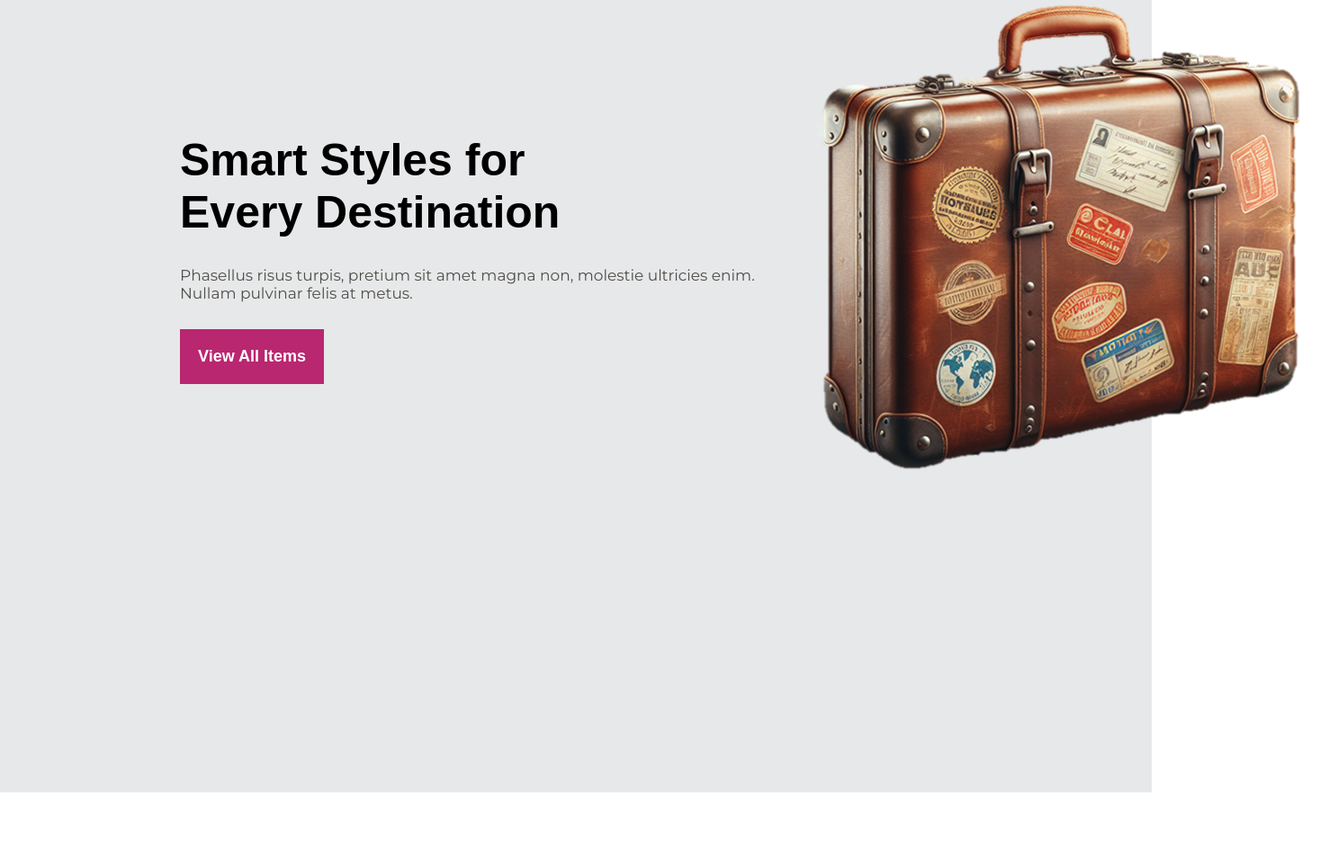
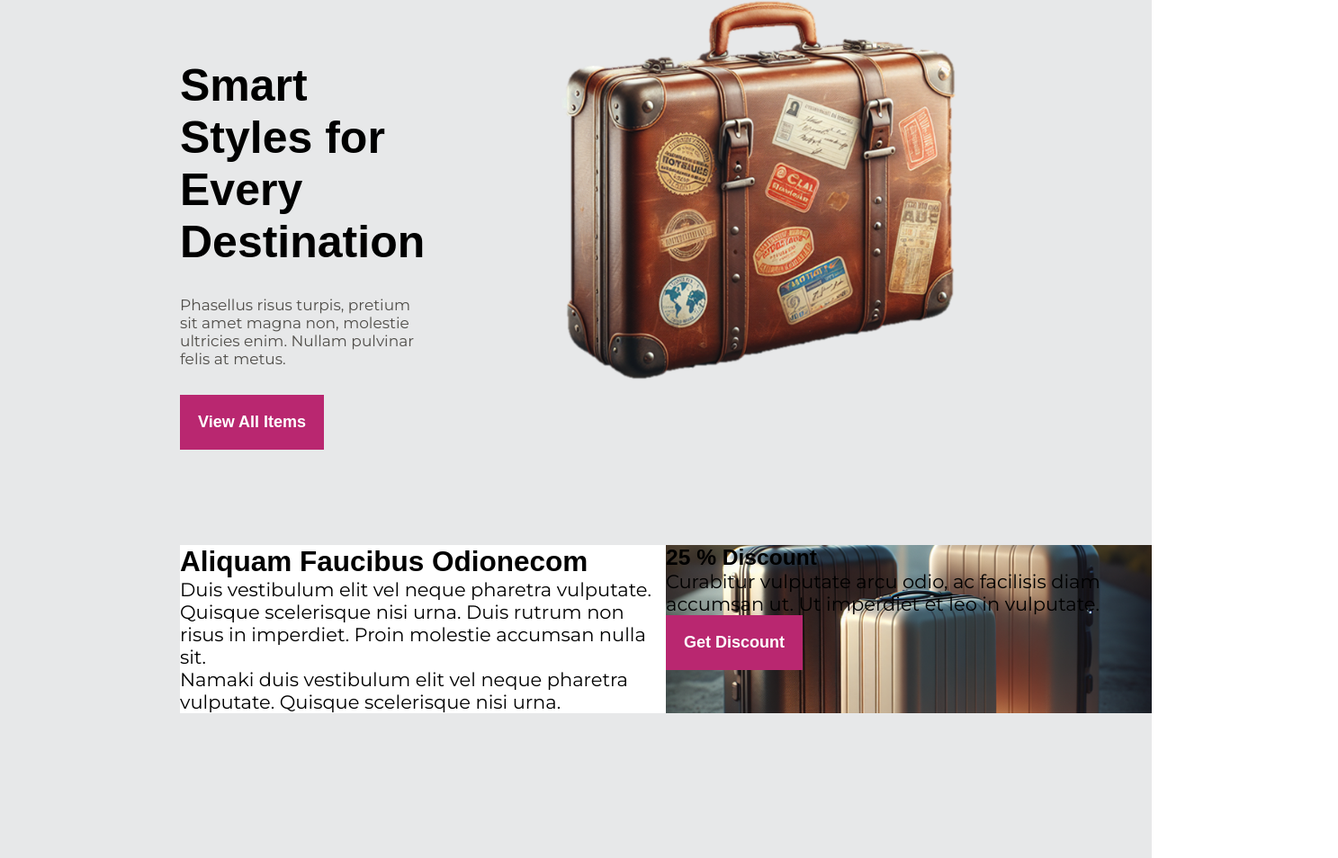
Before and after one commit to Oleg998/epam, a website built with Vite: page src/index.html in a window 1280 px wide. Shown: the part 366-1320 px from the top of the page at 90% size, 1487 px wide, since content can reach past the window. Before the commit the page ends 1247 px from the top, so only its background shows below. Built offline with nearby package versions, Linux system fonts and the light colour scheme; files whose address does not match are found by name; a web font is replaced by a local one.

Commit message:
hero_second

```diff
--- a/src/components/header.html
+++ b/src/components/header.html
@@ -1,5 +1,5 @@
 
-<header class="header">
+<header class="header container">
   <div class="header__container">
       <div class="header__social">
     <a href="https://www.facebook.com/" target="_blank" aria-label="facebook">
--- a/src/index.html
+++ b/src/index.html
@@ -9,17 +9,32 @@
 <body>
 <load src="components/header.html" />
 <main>
-   <section class="hero_section">
-        <img
+   <section class="hero_section container">
+    <div class="hero__first" >
+          <img
         src="assets/img/heroImg.png"
         srcset="assets/img/heroImg.png 1x, assets/img/heroImg2x.png 2x"
         class="hero__image"
         alt="hero"
       />
       <div class="hero__text_container">
-        <h2 class="hero__titel">Smart Styles for Every Destination </h2>
+        <h2 class="hero__title">Smart Styles for Every Destination </h2>
         <p class="hero__text" >Phasellus risus turpis, pretium sit amet magna non, molestie ultricies enim. Nullam pulvinar felis at metus.</p>
         <button class="button">View All Items</button>
+      </div>
+    </div>
+
+      <div class="hero__second">
+        <div class=" hero__info">
+            <h2>Aliquam Faucibus  Odionecom</h2>
+            <p>Duis vestibulum elit vel neque pharetra vulputate.  Quisque scelerisque nisi urna. Duis rutrum non risus in  imperdiet. Proin molestie accumsan nulla sit.</p>
+            <p>Namaki duis vestibulum elit vel neque pharetra vulputate.  Quisque scelerisque nisi urna. </p>
+        </div>
+        <div class="header__info_img">
+            <h3>25 % Discount</h3>
+            <p>Curabitur vulputate arcu odio, ac facilisis diam accumsan ut. Ut imperdiet et leo in vulputate.  </p>
+            <button class="button">Get Discount</button>
+        </div>
       </div>
    </section>
 </main>
--- a/src/scss/abstracts/_variables.scss
+++ b/src/scss/abstracts/_variables.scss
@@ -2,7 +2,7 @@ $mobile:  768px;
 $to-tablet: 1023.98px;
 $tablet :1024px;
 $to-desktop: 1439.98px;
-$desktop: 1440px;
+$desktop: 1700px;
 
 $white:rgba(255, 255, 255, 1);
 $text:rgba(80, 78, 74, 1);
--- a/src/scss/base/_reset.scss
+++ b/src/scss/base/_reset.scss
@@ -9,7 +9,7 @@ html {
   }
 
   body {
-    margin: 0;
+    margin: 0 auto;
   }
 
   h1,
--- a/src/scss/layouts/header.scss
+++ b/src/scss/layouts/header.scss
@@ -1,7 +1,4 @@
 @use "../abstracts/variables" as *;
-.header {
-  padding: 10px 20px;
-}
 .header__container{
   padding-top: 48px;
   display: flex;
--- a/src/scss/main.scss
+++ b/src/scss/main.scss
@@ -15,31 +15,38 @@ body {
 }
 
 
-html, body { height: 100%; margin: 0; }
+html, body { height: 100%; ;}
 body { display: flex; flex-direction: column; }
 main { flex: 1; }
 footer { margin-top: auto; }
 
 .container {
-  margin: 0 auto;
-  max-width: 392px;
-  padding: 0px 40px;
+
+  padding-left: 200px;
+  padding-right: 200px;
+  max-width:$desktop;
 }
 
 .hero_section {
+  margin: 0 auto;
   background-color: $hero_bg;
 }
+.hero__first {
+  display: flex;
+  flex-direction: row;
+  justify-content: space-between;
+}
 .hero__text_container {
-  padding: 281px 35px 454px 200px;
+  order: 1;
+  padding-top: 218px;
+  padding-bottom: 454px;
 }
 .hero__image{
-   position: absolute;
-   top: 326px;
-   left: 721px;
+  padding-top: 116px;
+  order: 2;
   max-width: 766px;
-  max-height: 625px;
-}
-.hero__titel{
+  max-height: 625px;}
+.hero__title{
   max-width: 486px;
   font-size: 50px;
   font-weight: 900;
@@ -52,3 +59,23 @@ footer { margin-top: auto; }
   color: $text;
   padding-bottom: 30px;
 }
+.hero__second{
+  display: flex;
+  max-width: 1300px;
+  background-color: $white;
+  position: absolute;
+  top: 972px;
+}
+.hero__info{
+  width: 50%;
+}
+.header__info_img{
+  width: 50%;
+   background-image: image-set(
+    url("../assets/img/hero_second.png") 1x,
+    url("../assets/img/hero_second2x.png") 2x
+  );
+  background-size: cover;
+  background-position: center;
+  background-repeat: no-repeat;
+}
```
Also changed, not shown: src/assets/img/hero_second.png (added), 1 other file.
